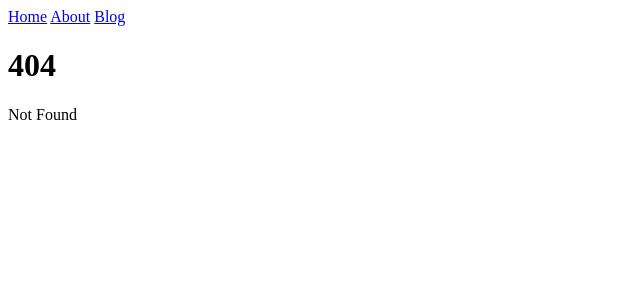
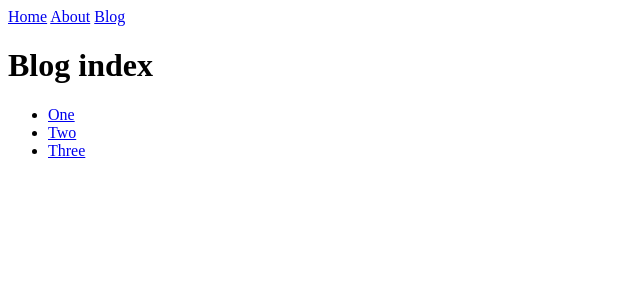
Before and after one commit to jecode93/svelte-project, a SvelteKit app: page /blog in a window 1280 px wide. Before the commit this address had no page. Shown: the top 300 px of the page, without its empty margins (0-640 px from the left). Built offline with nearby package versions, Linux system fonts and the light colour scheme.

Commit message:
feature: create blog index page

```diff
--- /dev/null
+++ b/src/routes/blog/+page.svelte
@@ -0,0 +1,6 @@
+<h1>Blog index</h1>
+<ul>
+	<li><a href="/blog/one">One</a></li>
+	<li><a href="/blog/two">Two</a></li>
+	<li><a href="/blog/three">Three</a></li>
+</ul>
```
